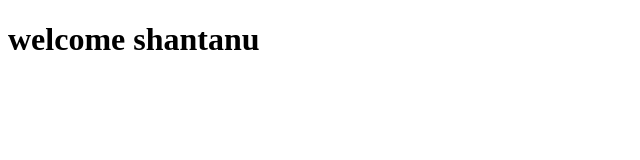
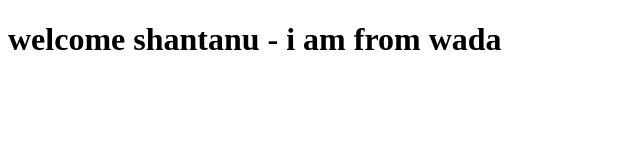
Before and after one commit to shantanuwambhure77/learning_html, a plain HTML site: page index.html in a window 1280 px wide. Shown: the whole page, without its empty margins (0-640 px from the left). Drawn offline with Linux system fonts and the light colour scheme.

Commit message:
pdated  new text

```diff
--- a/index.html
+++ b/index.html
@@ -5,6 +5,6 @@
     <title>index page</title>
 </head>
 <body>
-    <h1>welcome shantanu</h1>
+    <h1>welcome shantanu - i am from wada</h1>
 </body>
 </html>
```
